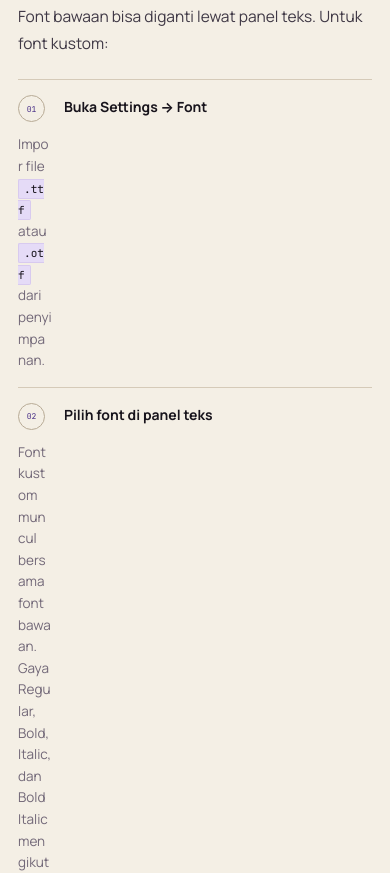
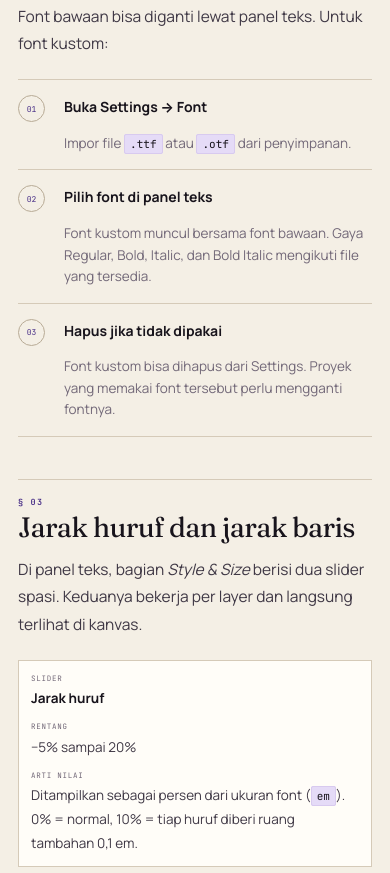
Before and after one commit to Mochizhouuu/MochiTs-Docs, a plain HTML site: page teks.html in a window 390 px wide. Shown: the part 917-1790 px from the top of the page. Drawn offline with Linux system fonts and the light colour scheme.

Commit message:
Perbaiki teks langkah yang terpotong di mobile

```diff
--- a/assets/style.css
+++ b/assets/style.css
@@ -752,12 +752,14 @@
 }
 .step::before {
   content: counter(step, decimal-leading-zero);
+  grid-column: 1; grid-row: 1 / span 2; align-self: start;
   width: 25px; height: 25px; display: grid; place-items: center;
   border: 1px solid var(--line-strong); border-radius: 50%;
   font-family: var(--font-mono); font-size: 8px; color: var(--accent-deep);
 }
-.step strong { display: block; color: var(--ink); font-size: 14px; margin-bottom: 1px; }
-.step p { margin: 0; color: var(--muted); font-size: 13.5px; line-height: 1.6; }
+.step > * { min-width: 0; }
+.step strong { grid-column: 2; grid-row: 1; display: block; color: var(--ink); font-size: 14px; margin-bottom: 1px; }
+.step p { grid-column: 2; grid-row: 2; margin: 0; color: var(--muted); font-size: 13.5px; line-height: 1.6; }
 
 .table-wrap {
   margin: 22px 0; overflow-x: auto;
```
